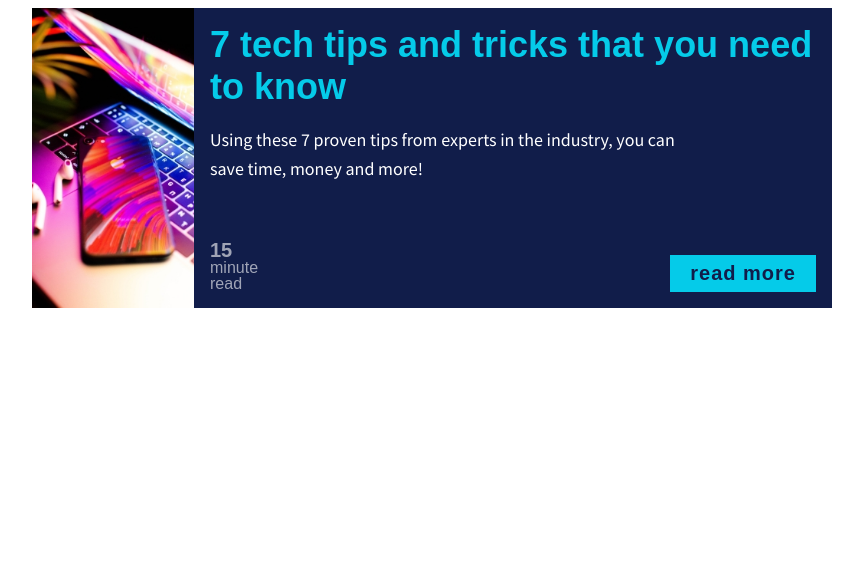
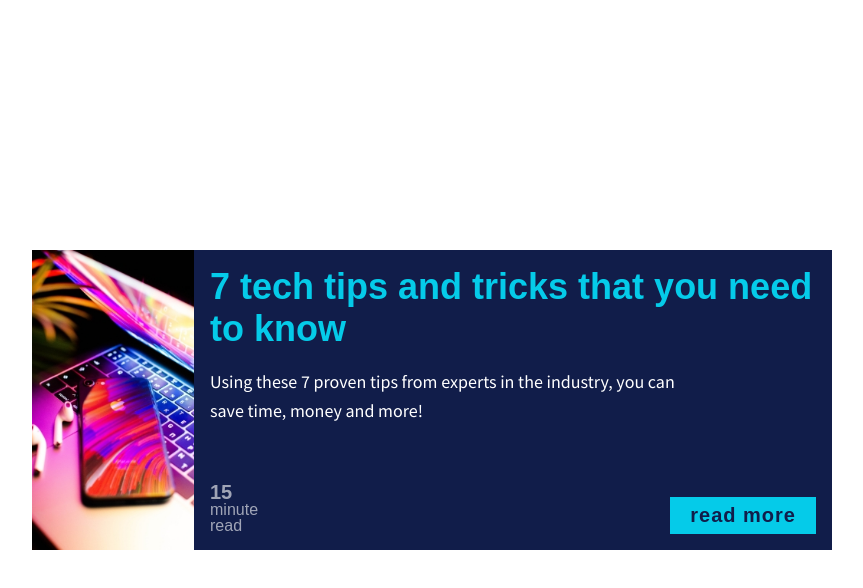
Before and after one commit to natgonzalezrosa/flexCard, a plain HTML site: page index.html in a window 1280 px wide. Shown: the whole page, without its empty margins (208-1071 px from the left). Drawn offline with Linux system fonts and the light colour scheme; a web font is replaced by a local one.

Commit message:
centered the card component

```diff
--- a/css/style.css
+++ b/css/style.css
@@ -1,6 +1,13 @@
+body {
+    margin: 0;
+    min-height: 100vh;
+    display: flex;
+    justify-content: center;
+    align-items: center;
+}
+
 .card {
     width: 90%;
-    margin: 0 auto;
     max-width: 800px;
     background: #111d4a;
     color: #fff;
```
